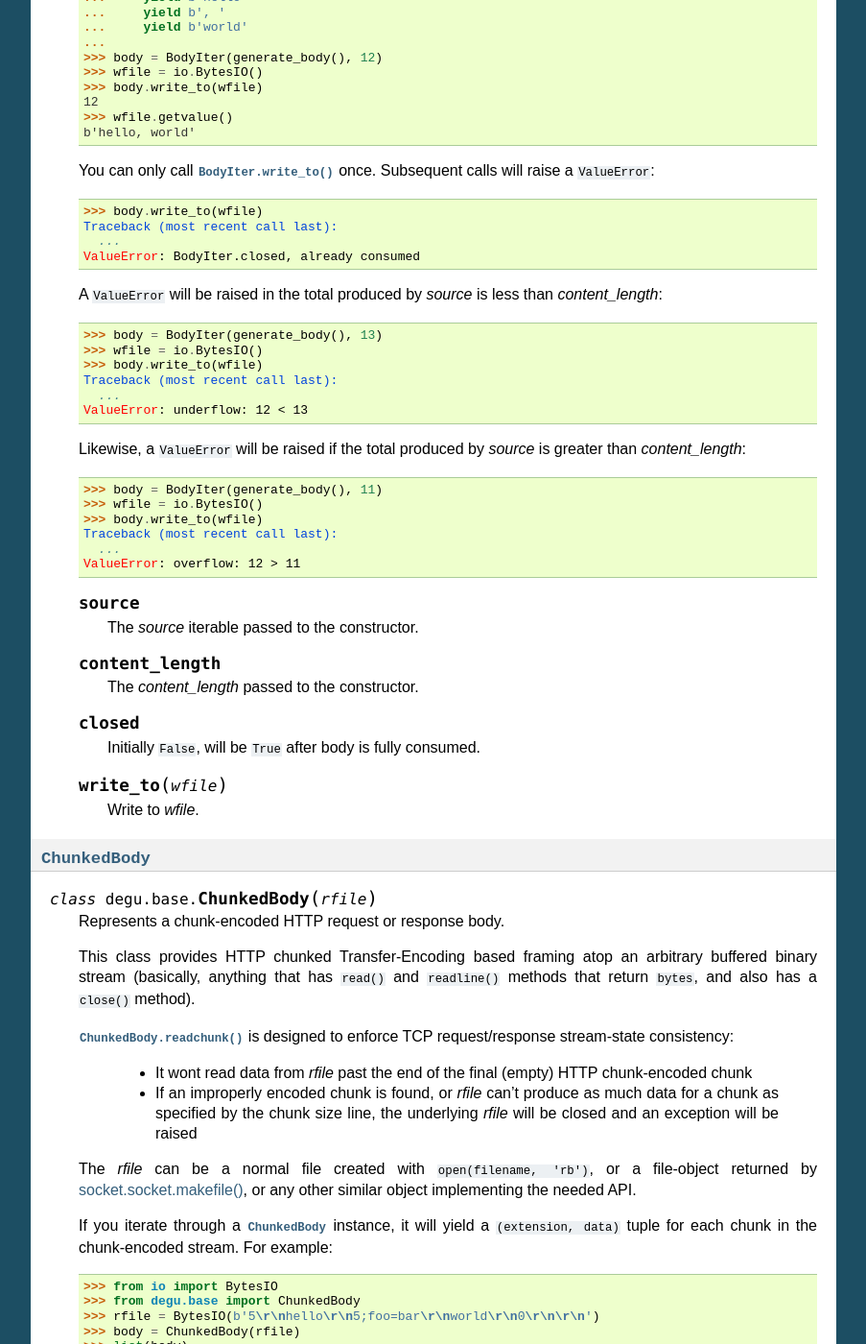
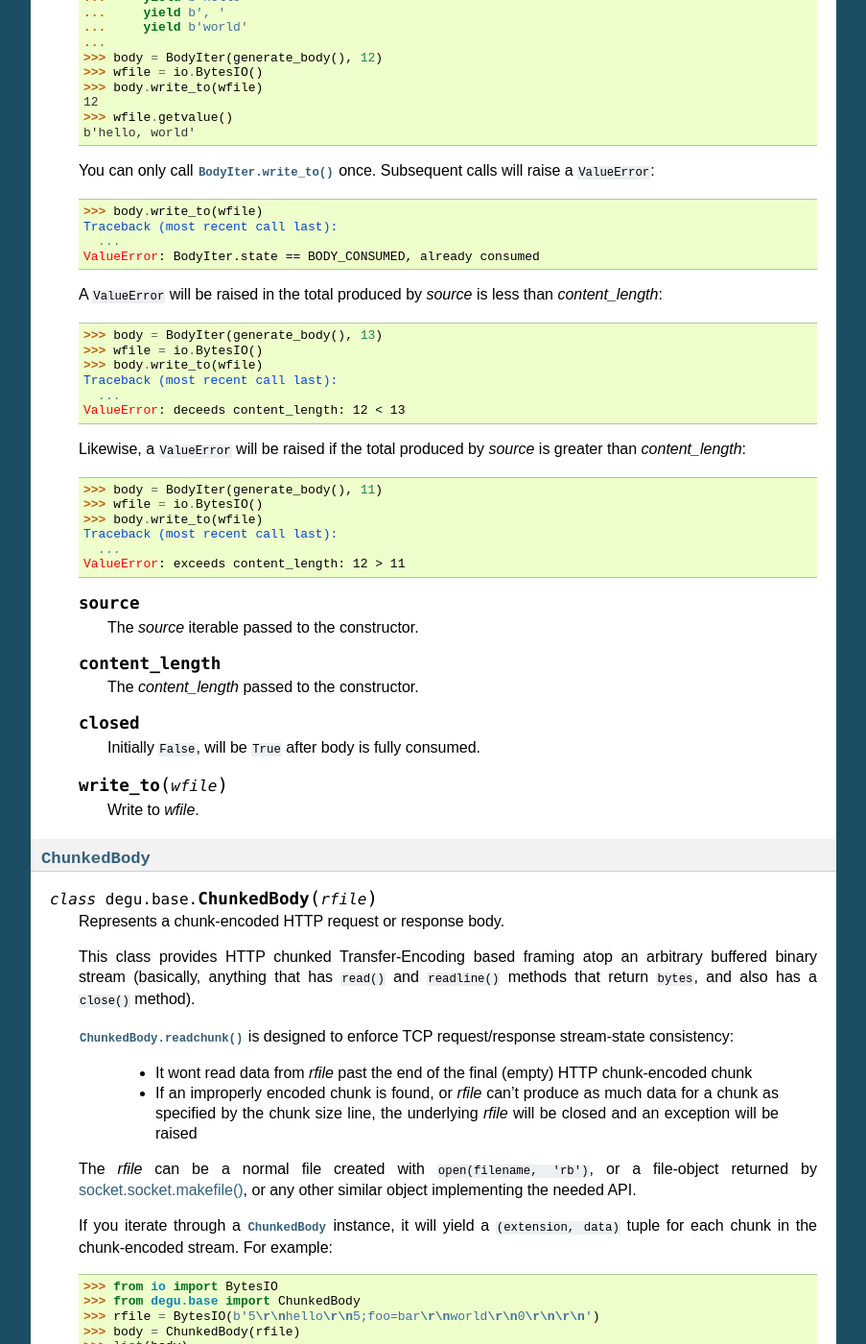
Before and after one commit to json420/degu, a Sphinx documentation site: the page built from doc/degu.base.rst, in a window 1280 px wide and 1400 px high, scrolled down 3624 px. Shown: the whole window at 96% size, without its empty margins (198-1101 px from the left). Built offline with Sphinx 7.4.7, drawn with Linux system fonts in a browser that asks for light colours; some of the changed text lies outside the part shown.

```diff
--- a/doc/degu.base.rst
+++ b/doc/degu.base.rst
@@ -256,7 +256,7 @@ Constants
     >>> body.write_to(wfile)  # doctest: -IGNORE_EXCEPTION_DETAIL
     Traceback (most recent call last):
       ...
-    ValueError: BodyIter.closed, already consumed
+    ValueError: BodyIter.state == BODY_CONSUMED, already consumed
 
     A ``ValueError`` will be raised in the total produced by *source* is less
     than *content_length*:
@@ -266,7 +266,7 @@ Constants
     >>> body.write_to(wfile)  # doctest: -IGNORE_EXCEPTION_DETAIL
     Traceback (most recent call last):
       ...
-    ValueError: underflow: 12 < 13
+    ValueError: deceeds content_length: 12 < 13
 
     Likewise, a ``ValueError`` will be raised if the total produced by *source*
     is greater than *content_length*:
@@ -276,7 +276,7 @@ Constants
     >>> body.write_to(wfile)  # doctest: -IGNORE_EXCEPTION_DETAIL
     Traceback (most recent call last):
       ...
-    ValueError: overflow: 12 > 11
+    ValueError: exceeds content_length: 12 > 11
 
 
     .. attribute:: source
@@ -340,7 +340,7 @@ Constants
     >>> list(body)  # doctest: -IGNORE_EXCEPTION_DETAIL
     Traceback (most recent call last):
       ...
-    ValueError: ChunkedBody.closed, already consumed
+    ValueError: ChunkedBody.state == BODY_CONSUMED, already consumed
 
     .. attribute:: chunked
 
@@ -436,7 +436,7 @@ Constants
     >>> body.write_to(wfile)  # doctest: -IGNORE_EXCEPTION_DETAIL
     Traceback (most recent call last):
       ...
-    ValueError: ChunkedBodyIter.closed, already consumed
+    ValueError: ChunkedBodyIter.state == BODY_CONSUMED, already consumed
 
     A ``ValueError`` will be raised if the *data* in the final chunk isn't
     empty:
```
Also changed, not shown: other parts of doc/degu.base.rst (+1 -1 lines), 1 other file.
